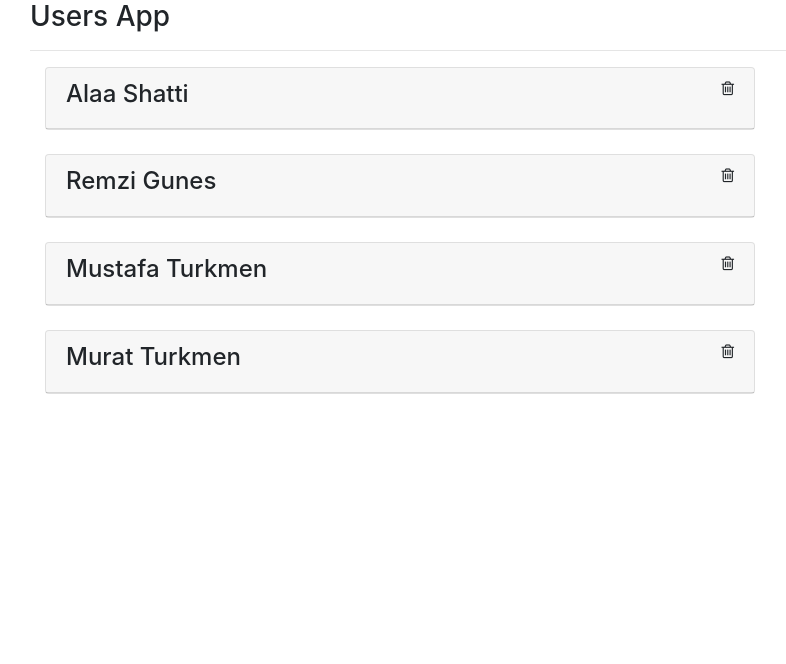
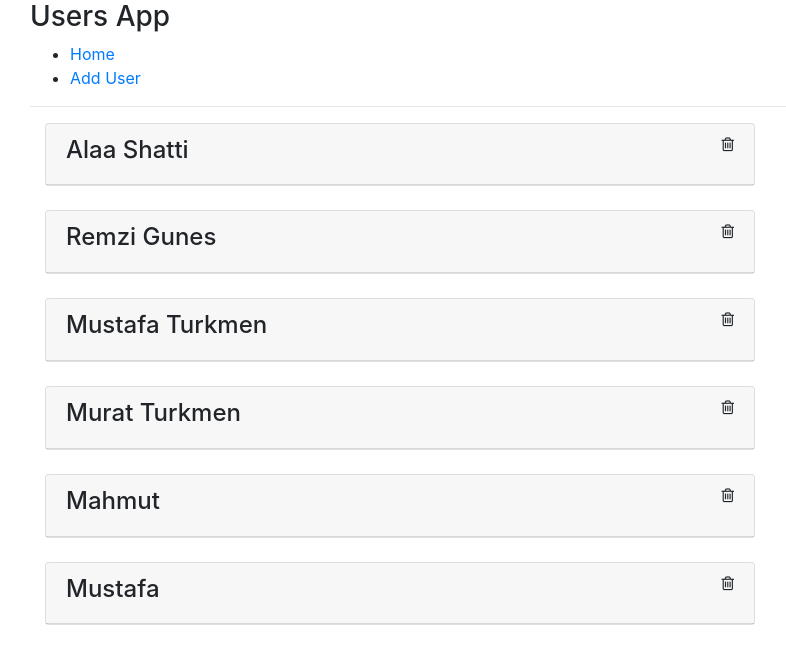
Before and after one commit to Alaa-Shatti/React-UserProject, a React (Create React App) app: page / in a window 1280 px wide. Shown: the top 664 px of the page, without its empty margins (55-841 px from the left). Built offline with nearby package versions, Linux system fonts and the light colour scheme; data requests are answered from the project's data file; what react-pose would draw is missing.

Commit message:
How to use React Route Link

```diff
--- a/api/db.json
+++ b/api/db.json
@@ -23,6 +23,18 @@
       "Departmant": "Bilisim",
       "Salary": "6000",
       "id": "O3vxIs5"
+    },
+    {
+      "Name": "Mahmut",
+      "Departmant": "Bilisim",
+      "Salary": "7000",
+      "id": "3ptISiC"
+    },
+    {
+      "Name": "Mustafa",
+      "Departmant": "Bilisim",
+      "Salary": "8000 TL",
+      "id": "tqElumk"
     }
   ]
 }
--- a/src/components/Navbar.js
+++ b/src/components/Navbar.js
@@ -1,9 +1,19 @@
 import React from 'react'
 import propTypes from "prop-types";
+import {Link} from "react-router-dom";
+
 const Navbar = (props) => {
     return (
         <div>
             <h3>{props.title}</h3>
+            <ul>
+                <li>
+                    <Link to = "/">Home</Link>
+                </li>
+                <li>
+                    <Link to = "/add">Add User</Link>
+                </li>
+            </ul>
         </div>
     )
 }
```
